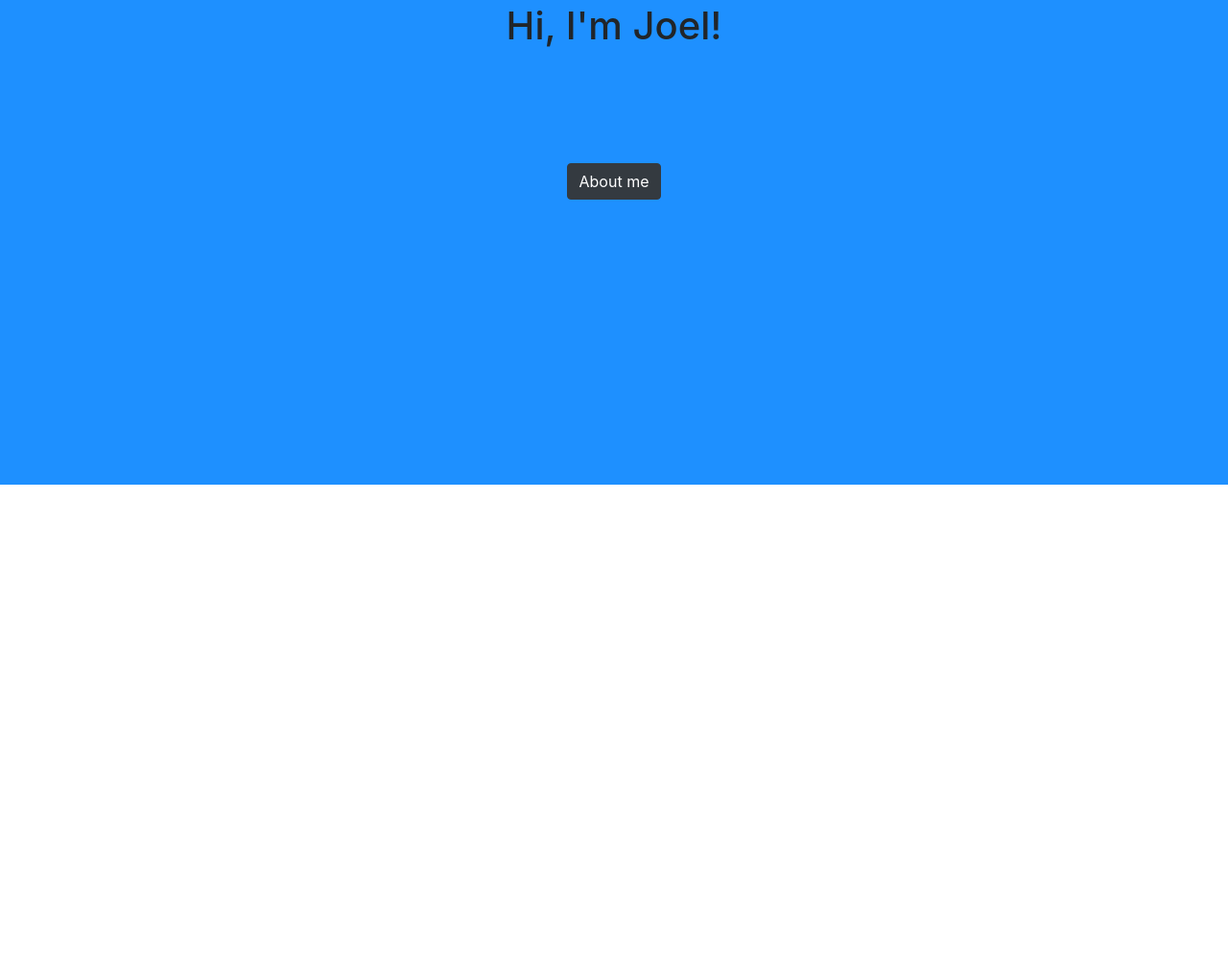
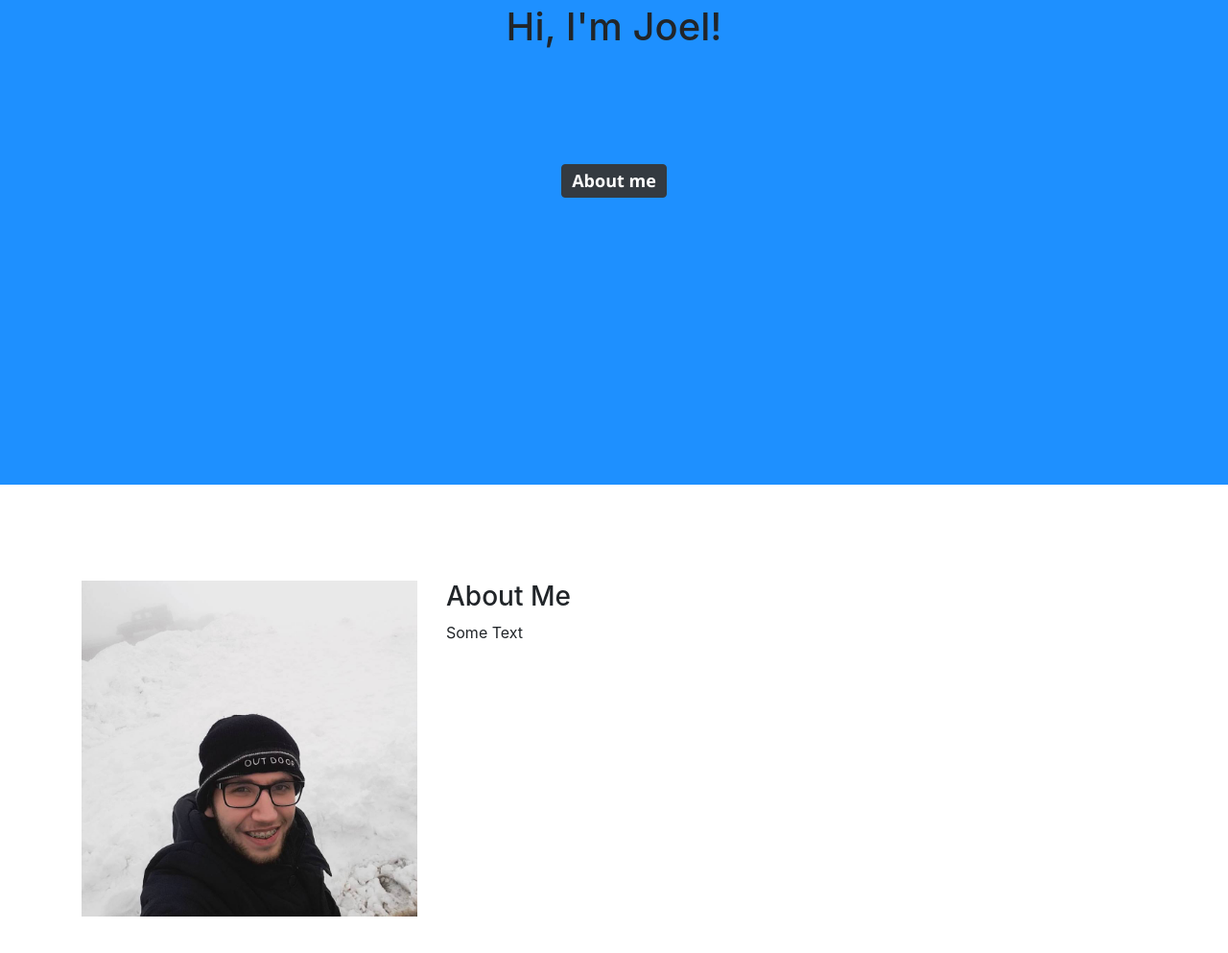
Before and after one commit to joelact/CV, a plain HTML site: page index.html in a window 1280 px wide. Shown: the part 295-1288 px from the top of the page at 96% size. Before the commit the page ends 801 px from the top, so only its background shows below. Drawn offline with nearby package versions, Linux system fonts and the light colour scheme.

Commit message:
add and fix some things

```diff
--- a/css/main.css
+++ b/css/main.css
@@ -2,9 +2,27 @@
     padding-bottom: 10%;
 }
 
+#no-padding{
+    width: 110px;
+    height: 35px;
+    padding: 0;
+}
 
-.btn-color{
-    color: black;
+#links{
+    text-decoration-line: none;
+    font-family: 'Segoe UI', Tahoma, Geneva, Verdana, sans-serif;
+    font-size: large;
+    font-weight: bold;
+    color: white;
+}
+
+#profile{
+    max-width: 100%;
+    max-height: 100%;
+}
+
+.space{
+    height: 100px;
 }
 
 .text-format{
--- a/index.html
+++ b/index.html
@@ -9,6 +9,7 @@
     <link rel="stylesheet" type="text/css" media="screen" href="css/main.css" />
     <link rel="stylesheet" href="https://maxcdn.bootstrapcdn.com/bootstrap/4.0.0/css/bootstrap.min.css" integrity="sha384-Gn5384xqQ1aoWXA+058RXPxPg6fy4IWvTNh0E263XmFcJlSAwiGgFAW/dAiS6JXm"
         crossorigin="anonymous">
+    <script src="js/script.js"></script>
 </head>
 
 <body>
@@ -19,7 +20,7 @@
         <div class="collapse navbar-collapse" id="myCont">
             <ul class="navbar-nav ml-auto">
                 <li class="nav-item">
-                    <a class="nav-link">About me</a>
+                    <a class="nav-link scroll" href="#aboutMe">About me</a>
                 </li>
                 <li class="nav-item">
                     <a class="nav-link">Skills</a>
@@ -33,7 +34,7 @@
             </ul>
         </div>
     </nav>
-    <header class="header-img text-format d-flex">
+    <header class="header-img text-format d-flex responsive">
         <div class="container my-auto">
             <div class="row">
                 <div class="col-lg-12 mx-auto">
@@ -42,25 +43,36 @@
             </div>
             <div class="row">
                 <div class="col-lg-12 mx-auto">
-                    <button type="button" class="btn btn-dark" src="#aboutMe">About me</button>
+                    <button type="button" class="btn btn-dark" id="no-padding">
+                        <a id="links" href="#aboutMe">About me</a>
+                    </button>
                 </div>
             </div>
         </div>
     </header>
+    <div class="space"></div>
     <div id="aboutMe" class="container">
         <div class="row">
-            <div class="col">
-
+            <div class="col-lg-4">
+                <img id="profile" class="responsive" src="img/linkedin_profile.jpg" alt="Profile">
+            </div>
+            <div class="col-lg-8">
+                <h3>About Me</h3>
+                <p>Some Text</p>
             </div>
         </div>
     </div>
+    <div class="space"></div>
+    <div class="container">
 
+    </div>
     <script src="https://code.jquery.com/jquery-3.2.1.slim.min.js" integrity="sha384-KJ3o2DKtIkvYIK3UENzmM7KCkRr/rE9/Qpg6aAZGJwFDMVNA/GpGFF93hXpG5KkN"
         crossorigin="anonymous"></script>
     <script src="https://cdnjs.cloudflare.com/ajax/libs/popper.js/1.12.9/umd/popper.min.js" integrity="sha384-ApNbgh9B+Y1QKtv3Rn7W3mgPxhU9K/ScQsAP7hUibX39j7fakFPskvXusvfa0b4Q"
         crossorigin="anonymous"></script>
     <script src="https://maxcdn.bootstrapcdn.com/bootstrap/4.0.0/js/bootstrap.min.js" integrity="sha384-JZR6Spejh4U02d8jOt6vLEHfe/JQGiRRSQQxSfFWpi1MquVdAyjUar5+76PVCmYl"
         crossorigin="anonymous"></script>
+    <script src=""></script>
 </body>
 
 </html>
```
